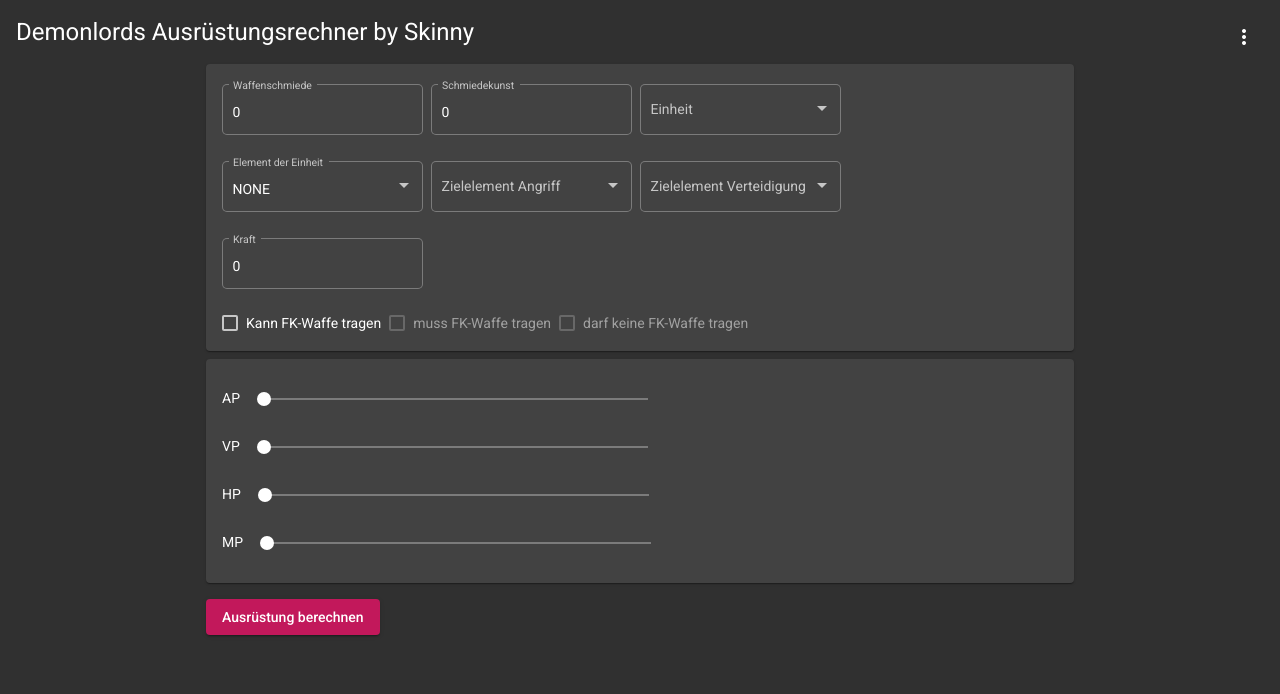
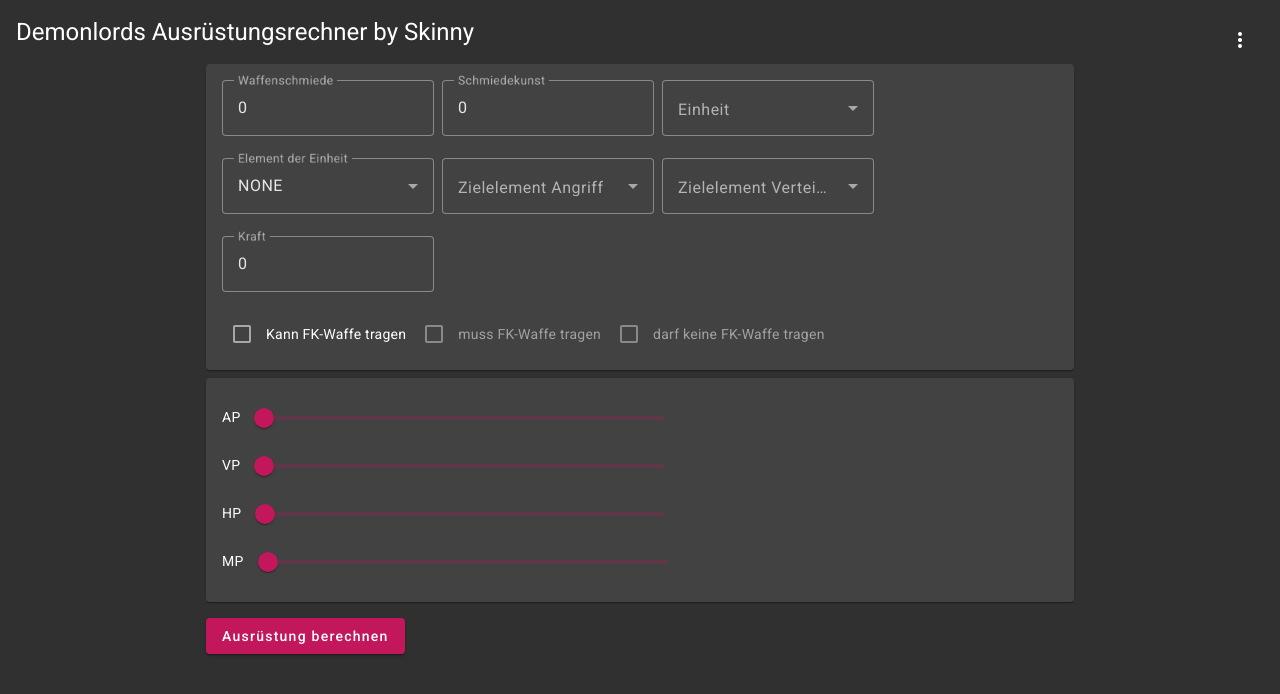
Before and after one commit to demonlordstools/equipment-calculator-web, an Angular app in the folder webclient/: page / in a window 1280 px wide. Shown: the top 694 px of the page. Built offline with nearby package versions, Linux system fonts and the light colour scheme.

Commit message:
update to angular 15

```diff
--- a/webclient/src/app/_components/equipment-calculator/_components/stat-weighting/stat-weighting.component.html
+++ b/webclient/src/app/_components/equipment-calculator/_components/stat-weighting/stat-weighting.component.html
@@ -5,10 +5,8 @@
             [max]="100"
             [min]="0"
             [step]="5"
-            [thumbLabel]="true"
-            [tickInterval]="5"
-            color="primary"
-            formControlName="apWeight">
+            [discrete]="true">
+            <input matSliderThumb formControlName="apWeight">
         </mat-slider>
     </div>
     <div class="slider">
@@ -17,10 +15,8 @@
             [max]="100"
             [min]="0"
             [step]="5"
-            [thumbLabel]="true"
-            [tickInterval]="5"
-            color="primary"
-            formControlName="vpWeight">
+            [discrete]="true">
+            <input matSliderThumb formControlName="vpWeight">
         </mat-slider>
     </div>
     <div class="slider">
@@ -29,10 +25,8 @@
             [max]="100"
             [min]="0"
             [step]="5"
-            [thumbLabel]="true"
-            [tickInterval]="5"
-            color="primary"
-            formControlName="hpWeight">
+            [discrete]="true">
+            <input matSliderThumb formControlName="hpWeight">
         </mat-slider>
     </div>
     <div class="slider">
@@ -41,10 +35,8 @@
             [max]="100"
             [min]="0"
             [step]="5"
-            [thumbLabel]="true"
-            [tickInterval]="5"
-            color="primary"
-            formControlName="mpWeight">
+            [discrete]="true">
+            <input matSliderThumb formControlName="mpWeight">
         </mat-slider>
     </div>
 </form>
--- a/webclient/src/app/_components/equipment-calculator/_components/stat-weighting/stat-weighting.component.scss
+++ b/webclient/src/app/_components/equipment-calculator/_components/stat-weighting/stat-weighting.component.scss
@@ -6,7 +6,7 @@
     margin-right: 16px;
 }
 
-.mat-slider-horizontal {
+.mat-mdc-slider {
     max-width: 400px;
     width: 100%;
 }
--- a/webclient/src/app/_components/equipment-calculator/equipment-calculator.component.scss
+++ b/webclient/src/app/_components/equipment-calculator/equipment-calculator.component.scss
@@ -5,7 +5,7 @@
     margin: 0 auto;
 }
 
-.mat-card + .mat-card {
+.mat-mdc-card + .mat-mdc-card {
     margin-top: 8px;
 }
 
--- a/webclient/tsconfig.json
+++ b/webclient/tsconfig.json
@@ -16,7 +16,7 @@
         "experimentalDecorators": true,
         "moduleResolution": "node",
         "importHelpers": true,
-        "target": "es2020",
+        "target": "ES2022",
         "module": "es2015",
         "esModuleInterop": true,
         "skipLibCheck": true,
@@ -26,7 +26,8 @@
         "lib": [
             "es2020",
             "dom"
-        ]
+        ],
+        "useDefineForClassFields": false
     },
     "angularCompilerOptions": {
         "enableI18nLegacyMessageIdFormat": false,
```
Also changed, not shown: webclient/package.json (+14 -13 lines), webclient/src/app/app.module.ts (+14 -14 lines), webclient/.browserslistrc (deleted), 1 other file (tests, documents, lock files or other folders).
